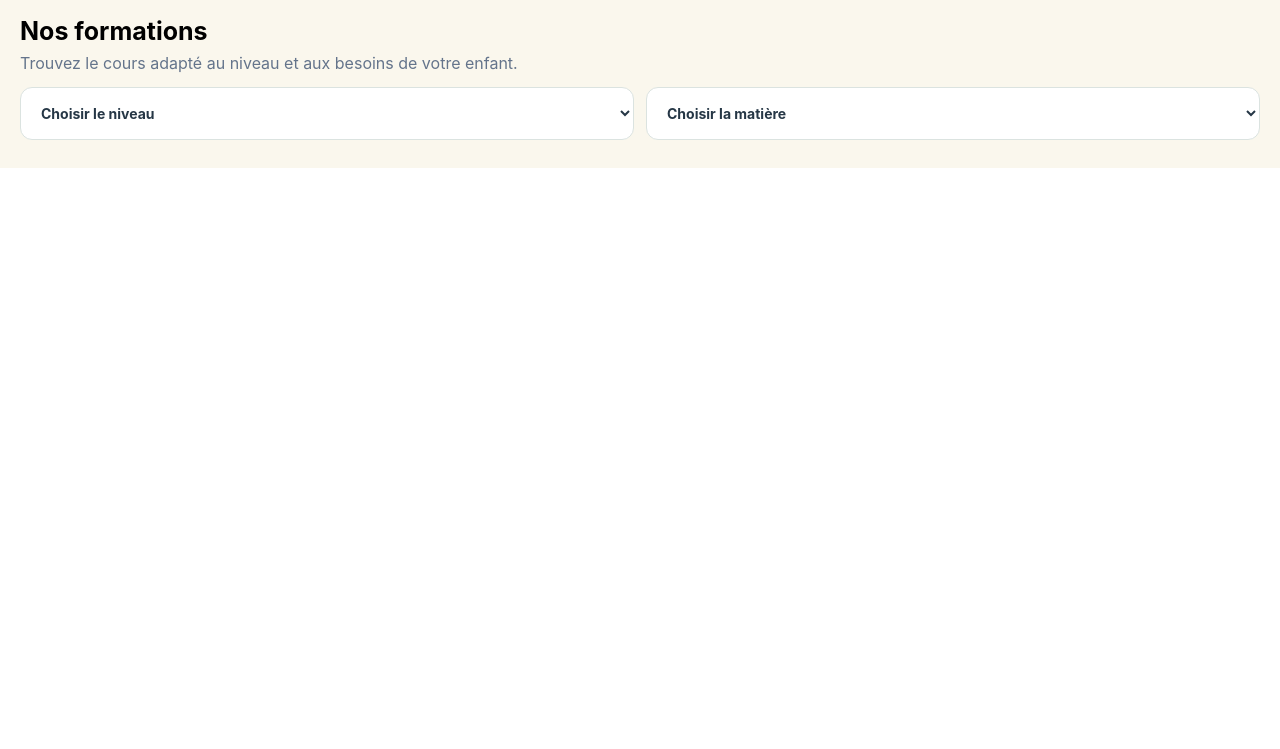
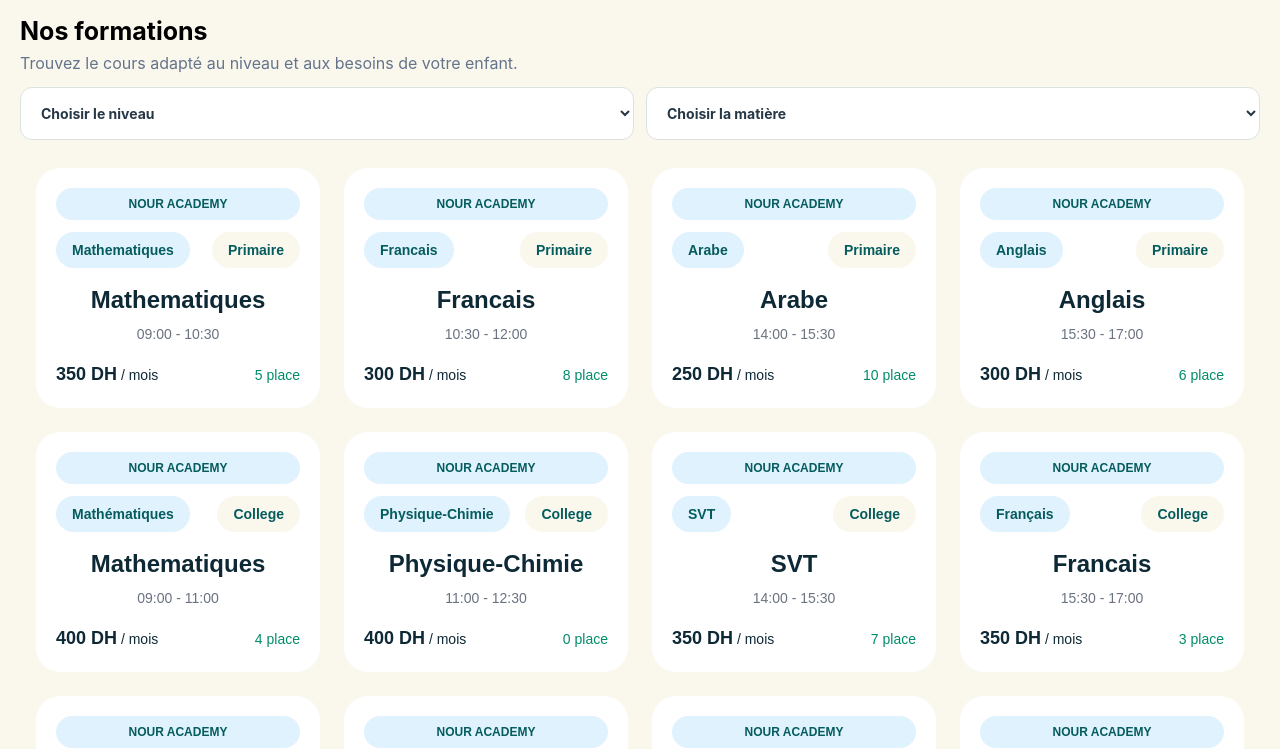
Before and after one commit to mr-mohame/Nour-Academy, a website built with Vite: page index.html in a window 1280 px wide. Shown: the part 67-816 px from the top of the page. Built offline with nearby package versions, Linux system fonts and the light colour scheme.

Commit message:
fest:NOUR-12-hero-section ajouter les formation avec js

```diff
--- a/index.html
+++ b/index.html
@@ -70,14 +70,14 @@
                             <option value="Francais">Francais</option>
                             <option value="Arabe">Arabe</option>
                             <option value="Anglais">Anglais</option>
-                            <option value="Informatique">Informatique</option>
                             <option value="Philosophie">Philosophie</option>
-                            <option value="Geographie">Geographie</option>
-                            <option value="Islamique">Islamique</option>
-                            <option value="Economie">Economie</option>
-                            <option value="Comptabilite">Comptabilite</option>
                         </select>
                     </div>
+                </div>
+
+                <!--formaation liste -->
+                <div id="formation-liste" class="bg-[#FAF7ED] grid grid-cols-1 sm:grid-cols-3 md:grid-cols-4 gap-6 p-4">
+
                 </div>
             </div>
         </section>
--- a/script.js
+++ b/script.js
@@ -0,0 +1,155 @@
+const formations = [
+  {
+
+    titre: "Mathematiques",
+    matiere: "Mathematiques",
+    niveau: "Primaire",
+    creneau: "09:00 - 10:30",
+    prix: 350,
+    places: 5
+  },
+  {
+
+    titre: "Francais",
+    matiere: "Francais",
+    niveau: "Primaire",
+    creneau: "10:30 - 12:00",
+    prix: 300,
+    places: 8
+  },
+  {
+
+    titre: "Arabe",
+    matiere: "Arabe",
+    niveau: "Primaire",
+    creneau: "14:00 - 15:30",
+    prix: 250,
+    places: 10
+  },
+  {
+
+    titre: "Anglais",
+    matiere: "Anglais",
+    niveau: "Primaire",
+    creneau: "15:30 - 17:00",
+    prix: 300,
+    places: 6
+  },
+  {
+
+    titre: "Mathématiques",
+    matiere: "Mathematiques",
+    niveau: "College",
+    creneau: "09:00 - 11:00",
+    prix: 400,
+    places: 4
+  },
+  {
+
+    titre: "Physique-Chimie",
+    matiere: "Physique-Chimie",
+    niveau: "College",
+    creneau: "11:00 - 12:30",
+    prix: 400,
+    places: 0
+  },
+  {
+
+    titre: "SVT",
+    matiere: "SVT",
+    niveau: "College",
+    creneau: "14:00 - 15:30",
+    prix: 350,
+    places: 7
+  },
+  {
+
+    titre: "Français",
+    matiere: "Francais",
+    niveau: "College",
+    creneau: "15:30 - 17:00",
+    prix: 350,
+    places: 3
+  },
+  {
+
+    titre: "Mathématiques",
+    matiere: "Mathematiques",
+    niveau: "Lycee",
+    creneau: "09:00 - 11:00",
+    prix: 450,
+    places: 5
+  },
+  {
+
+    titre: "Physique-Chimie",
+    matiere: "Physique-Chimie",
+    niveau: "Lycee",
+    creneau: "11:00 - 13:00",
+    prix: 450,
+    places: 2
+  },
+  {
+
+    titre: "Philosophie",
+    matiere: "Philosophie",
+    niveau: "Lycee",
+    creneau: "14:00 - 15:30",
+    prix: 350,
+    places: 0
+  },
+  {
+
+    titre: "Anglais",
+    matiere: "Anglais",
+    niveau: "Lycee",
+    creneau: "15:30 - 17:00",
+    prix: 350,
+    places: 6
+  }
+];
+
+
+
+function afficher(){
+  const container = document.querySelector("#formation-liste");
+  const niveau_choisi = document.querySelector("#niveau-select").value;
+  const matiere_choisi = document.querySelector("#matieres-select").value;
+  // console.log(container, niveau_choisi, matiere_choisi);
+
+  container.innerHTML = "";
+  for (let i = 0; i < formations.length; i++) {
+    const formation = formations[i];
+
+    if (niveau_choisi !== "" && formation.niveau !== niveau_choisi) continue;
+    if (matiere_choisi != "" && formation.matiere !== matiere_choisi) continue;
+
+    container.innerHTML += `
+    <div class="w-full rounded-3xl border-gray-200 bg-white p-5">
+    <h2 class="w-full rounded-full bg-[#E0F2FE] py-2 text-center text-xs font-bold text-[#055C5E]">NOUR ACADEMY</h2>
+
+    <div class="mt-3 flex items-center justify-between">
+    <span class="rounded-full bg-[#E0F2FE] px-4 py-2 text-sm font-semibold text-[#055C5E]">${formation.titre}</span>
+    <span class="rounded-full bg-[#FAF7ED] px-4 py-2 text-sm font-semibold text-[#055C5E]">${formation.niveau}</span>
+    </div>
+
+    <div class="my-4 text-center">
+    <h3 class="text-2xl font-bold text-[#0E2936]">${formation.matiere}</h3>
+    <p class="mt-2 text-sm text-gray-500">${formation.creneau}</p>
+    </div>
+
+    <div class="mt-4 w-full items-baseline flex justify-between">
+     <div class="text-lg font-bold text-[#0E2936]">${formation.prix} DH<span class="text-sm font-medium text-[#0E2936]"> / mois</span></div>
+     <div class="text-sm font-medium text-[#008B6B]">${formation.places} place</div>
+    </div>
+
+    </div>
+
+
+
+    `
+    // console.log(formation.titre);
+  }
+
+}
+afficher();
```
